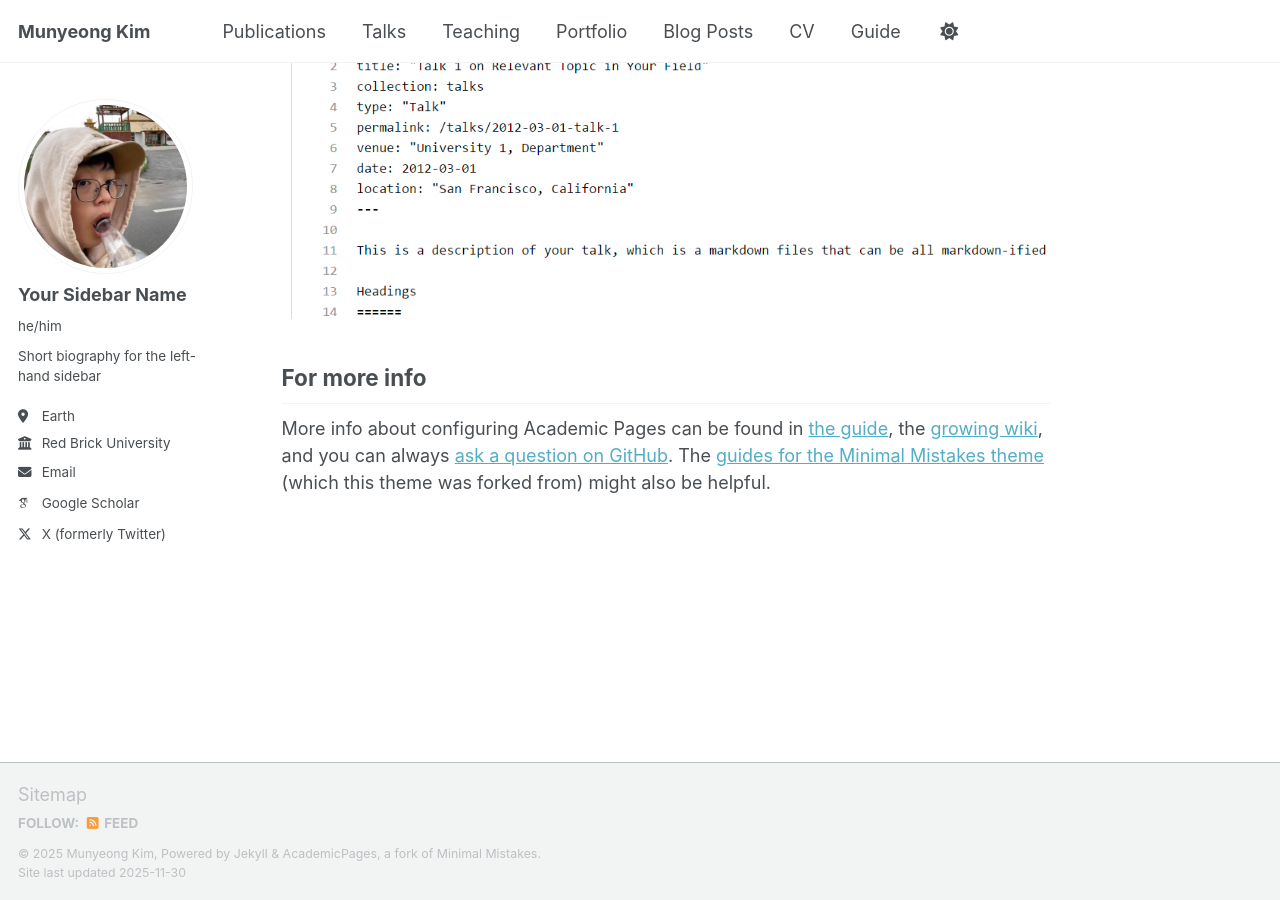
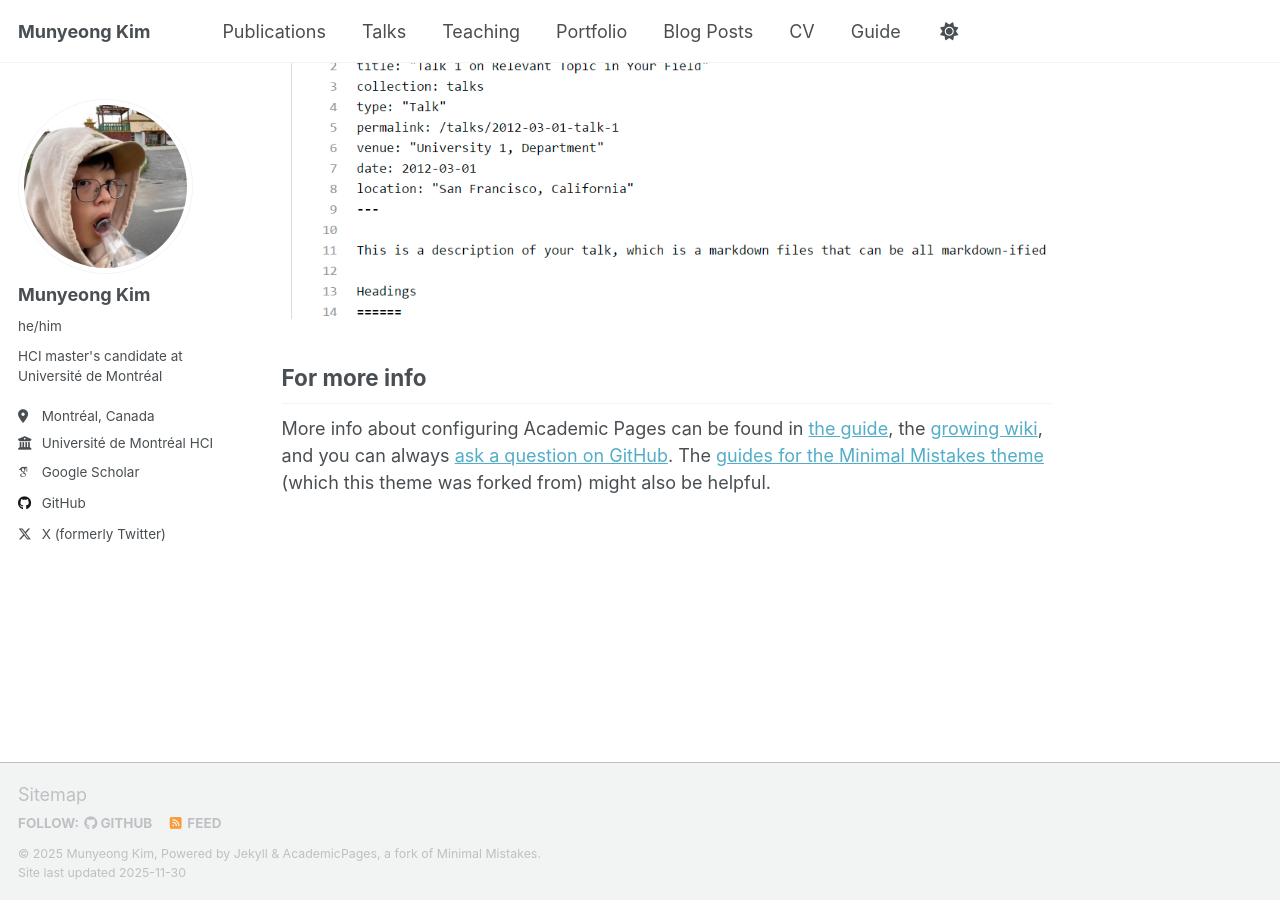
Before and after one commit to MunyeongKim/munyeongkim.github.io, a Jekyll site: the page built from _pages/about.md, in a window 1280 px wide and 900 px high, scrolled down 2852 px. Built offline with Jekyll 4.4.1, drawn with Linux system fonts in a browser that asks for light colours; some web fonts are replaced; a script that is not in the unit is left out.

Commit message:
add message

```diff
--- a/_config.yml
+++ b/_config.yml
@@ -23,13 +23,13 @@ repository               : "MunyeongKim/munyeongkim.github.io"
 author:
   # Biographic information
   avatar           : "profile.png"
-  name             : "Your Sidebar Name"
+  name             : "Munyeong Kim"
   pronouns         : "he/him"
-  bio              : "Short biography for the left-hand sidebar"
-  location         : "Earth"
-  employer         : "Red Brick University"
-  uri              : # URL
-  email            : "none@example.org"
+  bio              : "HCI master's candidate at Université de Montréal"
+  location         : "Montréal, Canada"
+  employer         : "Université de Montréal HCI Group"
+  uri              : # Personal website URL
+  email            : # Optional: your email
 
   # Academic websites
   academia         : # URL
@@ -45,7 +45,7 @@ author:
   bitbucket        : # Username - Update with your username on the site
   codepen          : # Username
   dribbble         : # Username
-  github           : #
+  github           : "MunyeongKim"
   kaggle           : # Username
   stackoverflow    : # User number or user number and name (i.e., use "1" or "1/jeff-atwood")
 
@@ -68,7 +68,7 @@ author:
   steam            : # Username
   telegram         : # URL
   tumblr           : # Username
-  twitter          : "https://x.com/Kim_Munyeong"
+  twitter          : "Kim_Munyeong"
   vine             : # Username
   weibo            : # Username
   wikipedia        : # Username
```
